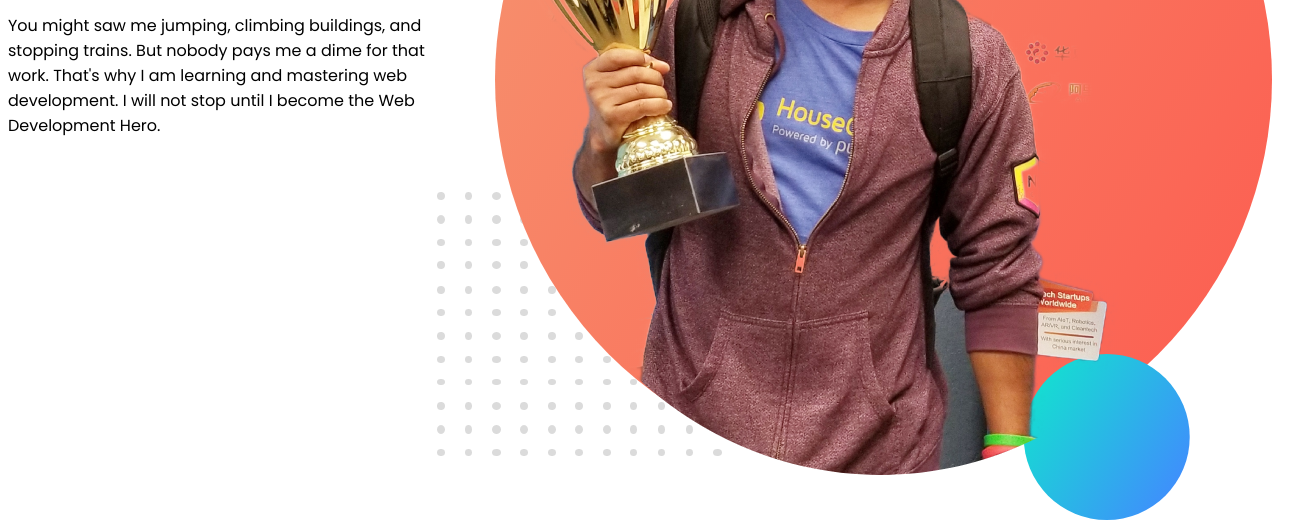
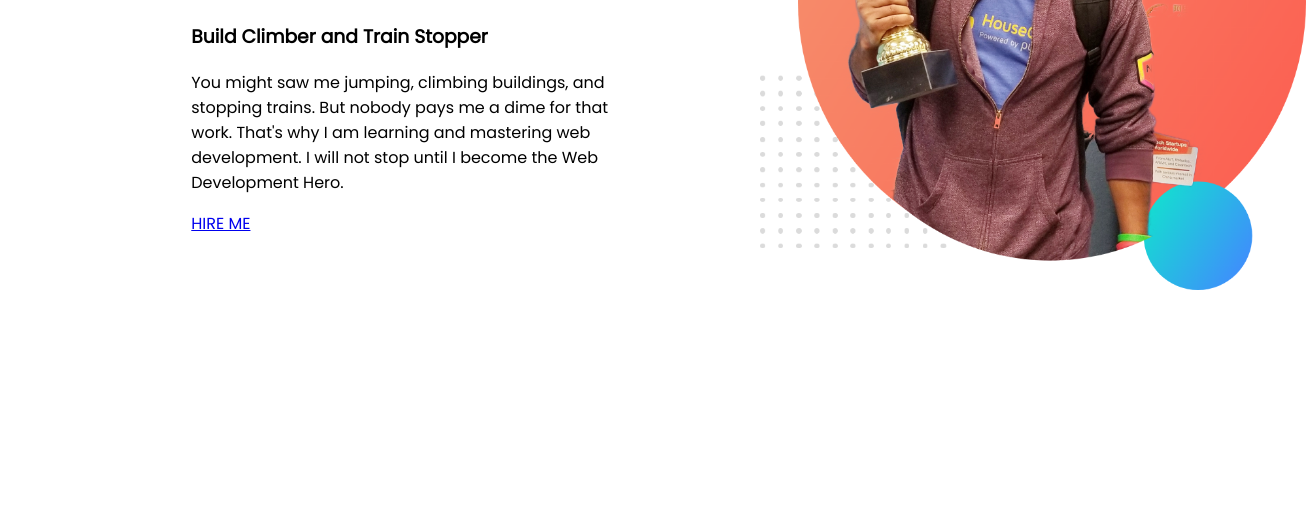
Before and after one commit to Biplob17h/developere-protfolio, a plain HTML site: page index.html in a window 1280 px wide. Shown: the part 317-845 px from the top of the page, 1306 px wide, since content can reach past the window. After the commit the page ends 800 px from the top, so only its background shows below. Drawn offline with Linux system fonts and the light colour scheme.

Commit message:
link and photo resize

```diff
--- a/index.html
+++ b/index.html
@@ -12,13 +12,18 @@
 </head>
 <body>
     <section>
-    <div>
+    <div class=" width">
         <h1> Welcome to </h1>
     <h1> <span class="bat">Batman</span> cave</h1>
     <h3>Build Climber and Train Stopper </h3>
     <p>You might saw me jumping, climbing buildings, and stopping trains. But nobody pays me a dime for that work. That's why I am learning and mastering web development. I will not stop until I become the Web Development Hero.</p>
+    <a href="https://www.linkedin.com/company/programminghero/?original_referer=">HIRE ME</a>
     </div>
-    <img src="images/jhankar.png" alt="a photo of jhanker mahabub">
+    <div class=" width">
+        <img src="images/jhankar.png" alt="a photo of jhanker mahabub">
+    </div>
+
+
 </section>
 
 </body>
--- a/style.css
+++ b/style.css
@@ -8,9 +8,13 @@ h1{
 section{
     display: flex;
 }
-.half width{
+.width {
     width: 50%;
-    half width img{
-        width: 100%;
-    }
+    padding: 5%;
 }
+.width img {
+      width: 120%;
+}
+section{
+    margin-left: 10%;
+}
```
